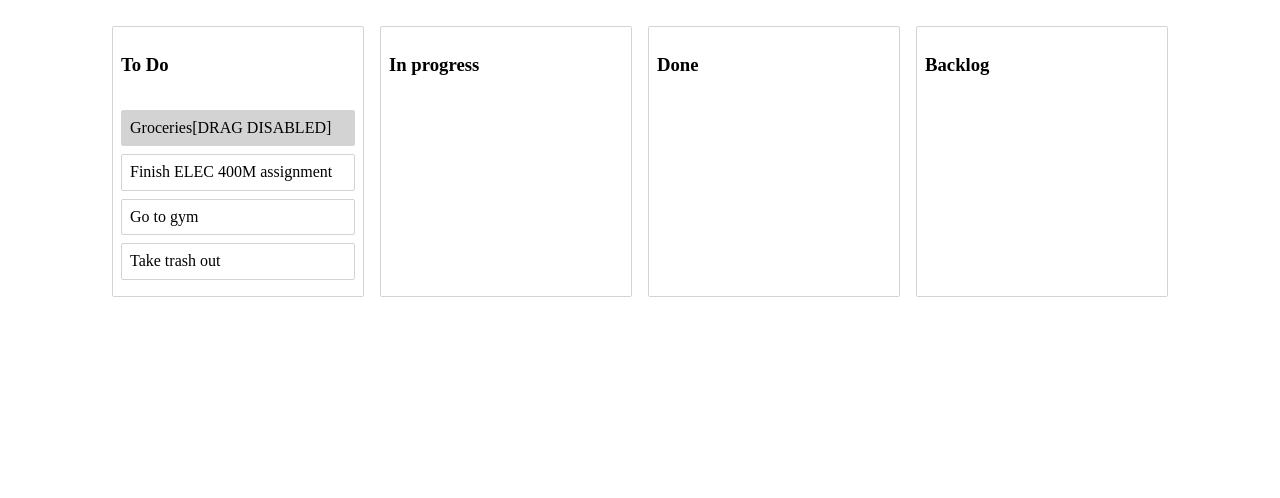
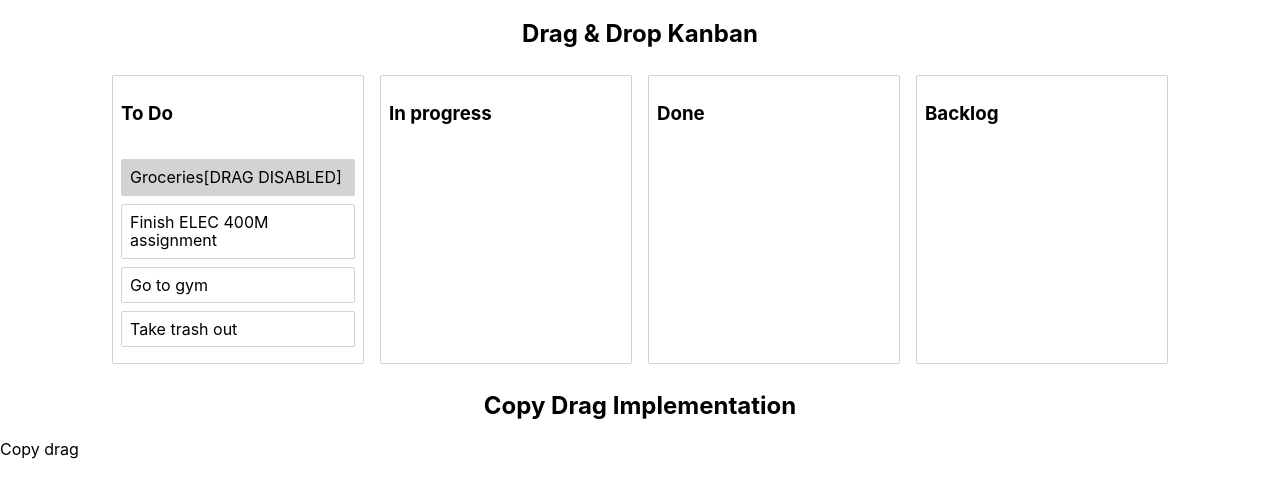
Before and after one commit to mathewbushuru/drag-and-drop-task-app, a React (Create React App) app: page / in a window 1280 px wide. Shown: the top 498 px of the page. Built offline with nearby package versions, Linux system fonts and the light colour scheme.

Commit message:
start implementation of copy drag

```diff
--- a/src/App.js
+++ b/src/App.js
@@ -3,11 +3,15 @@ import initialData from "./data/initial-data";
 import Column from "./components/Column";
 import { DragDropContext, Droppable } from "react-beautiful-dnd";
 import StrictModeDroppable from "./components/StrictModeDroppable";
+import { CopyDrag } from "./CopyDrag";
 import styled from "styled-components";
 
 const Container = styled.div`
   margin-top: 18px;
-
+  display: flex;
+  justify-content: center;
+`;
+const Title = styled.h2`
   display: flex;
   justify-content: center;
 `;
@@ -113,6 +117,7 @@ const App = () => {
   };
 
   return (
+    <>
       <DragDropContext
         onDragEnd={dragEndHandler}
         onDragStart={dragStartHandler}
@@ -125,10 +130,14 @@ const App = () => {
           type="column"
         >
           {(provided) => (
+            <>
+              <Title>Drag & Drop Kanban</Title>
               <Container {...provided.droppableProps} ref={provided.innerRef}>
                 {data.columnOrder.map((columnId, index) => {
                   const column = data.columns[columnId];
-              const tasks = column.taskIds.map((taskId) => data.tasks[taskId]);
+                  const tasks = column.taskIds.map(
+                    (taskId) => data.tasks[taskId]
+                  );
 
                   // return column.title;
                   return (
@@ -142,10 +151,14 @@ const App = () => {
                 })}
                 {provided.placeholder}
               </Container>
+            </>
           )}
           {/* </Droppable> */}
         </StrictModeDroppable>
       </DragDropContext>
+      <Title>Copy Drag Implementation</Title>
+      <CopyDrag/>
+    </>
   );
 };
 
--- /dev/null
+++ b/src/CopyDrag.jsx
@@ -0,0 +1,47 @@
+import React from "react";
+import { DragDropContext } from "react-beautiful-dnd";
+import styled from "styled-components";
+import StrictModeDroppable from "./components/StrictModeDroppable";
+
+const Kiosk = styled.div``;
+
+export const CopyDrag = () => {
+  const ITEMS = [
+    {
+      id: "headlineElement",
+      content: "Headline",
+    },
+    {
+      id: "copyElemet",
+      content: "Copy",
+    },
+    {
+      id: "imageElement",
+      content: "Image",
+    },
+    {
+      id: "slideshowElement",
+      content: "Slideshow",
+    },
+    {
+      id: "quoteElement",
+      content: "Quote",
+    },
+  ];
+
+  const dragEndHandler = (result) => {
+    console.log("Element  dropped");
+  };
+
+  return (
+    <DragDropContext onDragEnd={dragEndHandler}>
+      <StrictModeDroppable droppableId="kioskDroppable" isDropDisabled={false}>
+        {(provided) => (
+          <Kiosk {...provided.droppableProps} ref={provided.innerRef}>
+            Copy drag
+          </Kiosk>
+        )}
+      </StrictModeDroppable>
+    </DragDropContext>
+  );
+};
--- a/src/index.css
+++ b/src/index.css
@@ -1 +1,9 @@
- @import "./normalize.css"
+@import "./normalize.css";
+@import url("https://fonts.googleapis.com/css2?family=Raleway:wght@300&display=swap");
+body {
+  font-family: -apple-system, BlinkMacSystemFont, "Raleway", "Segoe UI",
+    "Roboto", "Oxygen", "Ubuntu", "Cantarell", "Fira Sans", "Droid Sans",
+    "Helvetica Neue", sans-serif;
+  -webkit-font-smoothing: antialiased;
+  -moz-osx-font-smoothing: grayscale;
+}
```
Lines whose indentation alone changed are shown as unchanged.
